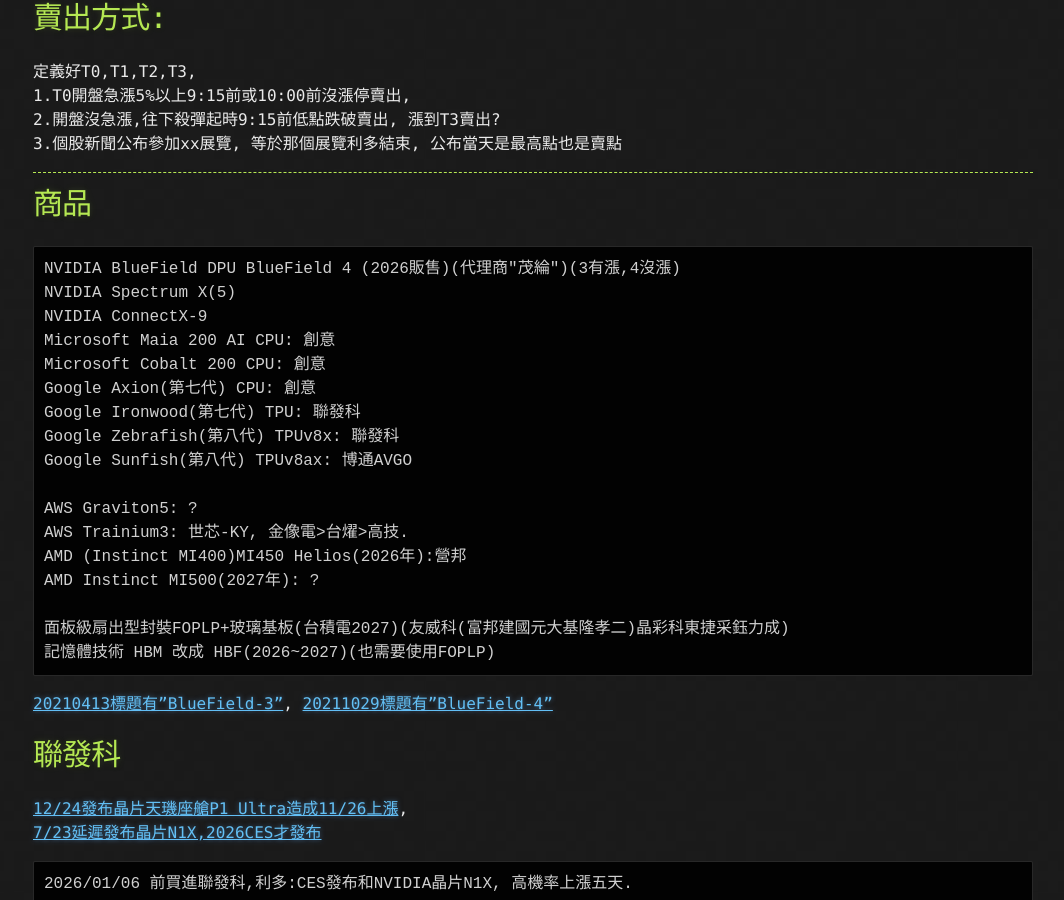
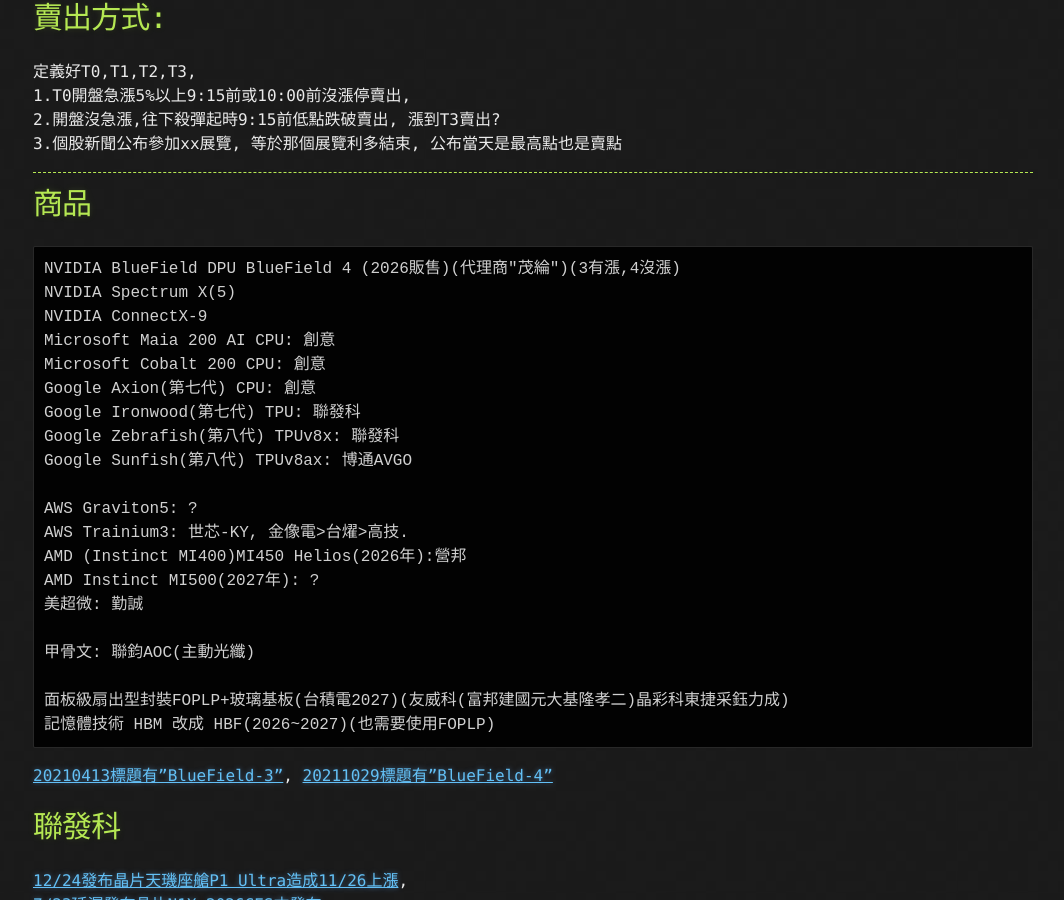
Before and after one commit to lepg5487/Stock_God, a Jekyll site: the page built from experience.md, in a window 1280 px wide and 900 px high, scrolled down 1768 px. Shown: the whole window, without its empty margins (107-1171 px from the left). Built offline with Jekyll 4.4.1, drawn with Linux system fonts in a browser that asks for light colours; our own code applies the rules of GitHub Pages for plain Markdown files.

Commit message:
Update experience.md

```diff
--- a/experience.md
+++ b/experience.md
@@ -90,6 +90,9 @@
 AWS Trainium3: 世芯-KY, 金像電>台燿>高技.
 AMD (Instinct MI400)MI450 Helios(2026年):營邦
 AMD Instinct MI500(2027年): ?
+美超微: 勤誠
+
+甲骨文: 聯鈞AOC(主動光纖)
 
 面板級扇出型封裝FOPLP+玻璃基板(台積電2027)(友威科(富邦建國元大基隆孝二)晶彩科東捷采鈺力成)
 記憶體技術 HBM 改成 HBF(2026~2027)(也需要使用FOPLP)
```
